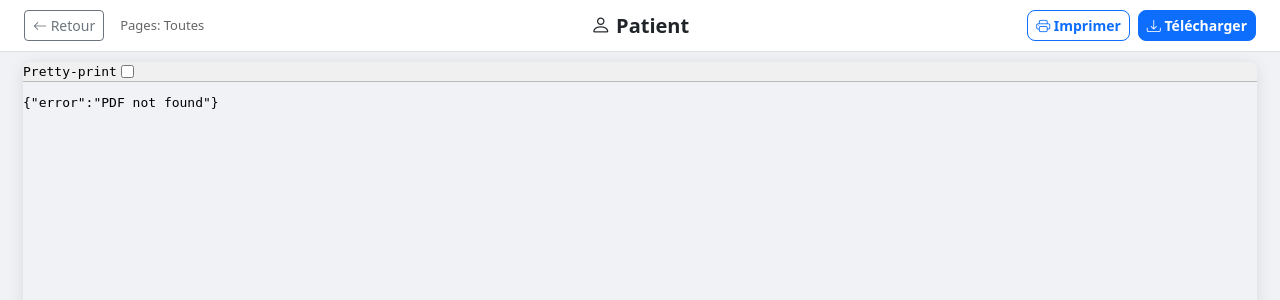
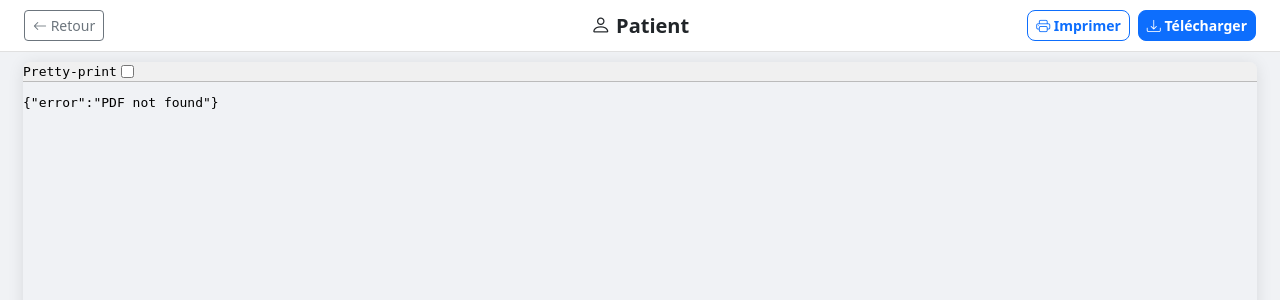
Before and after one commit to belk-hachi/TARZAALI-PDF, a Flask app: page /view-partial/1 in a window 1280 px wide. Shown: the top 300 px of the page. Run offline with Flask 3, Linux system fonts and the light colour scheme; some libraries are stand-ins or nearby versions.

Commit message:
fix(viewer): remove redundant page_numbers span to avoid template error

```diff
--- a/templates/viewer.html
+++ b/templates/viewer.html
@@ -38,7 +38,6 @@
                 <a href="javascript:history.back()" class="btn btn-outline-secondary btn-sm">
                     <i class="bi bi-arrow-left"></i> Retour
                 </a>
-                <span class="page-info d-none d-md-inline">Pages: {{ page_numbers|join(', ') or 'Toutes' }}</span>
             </div>
 
             <div class="toolbar-title">
```
